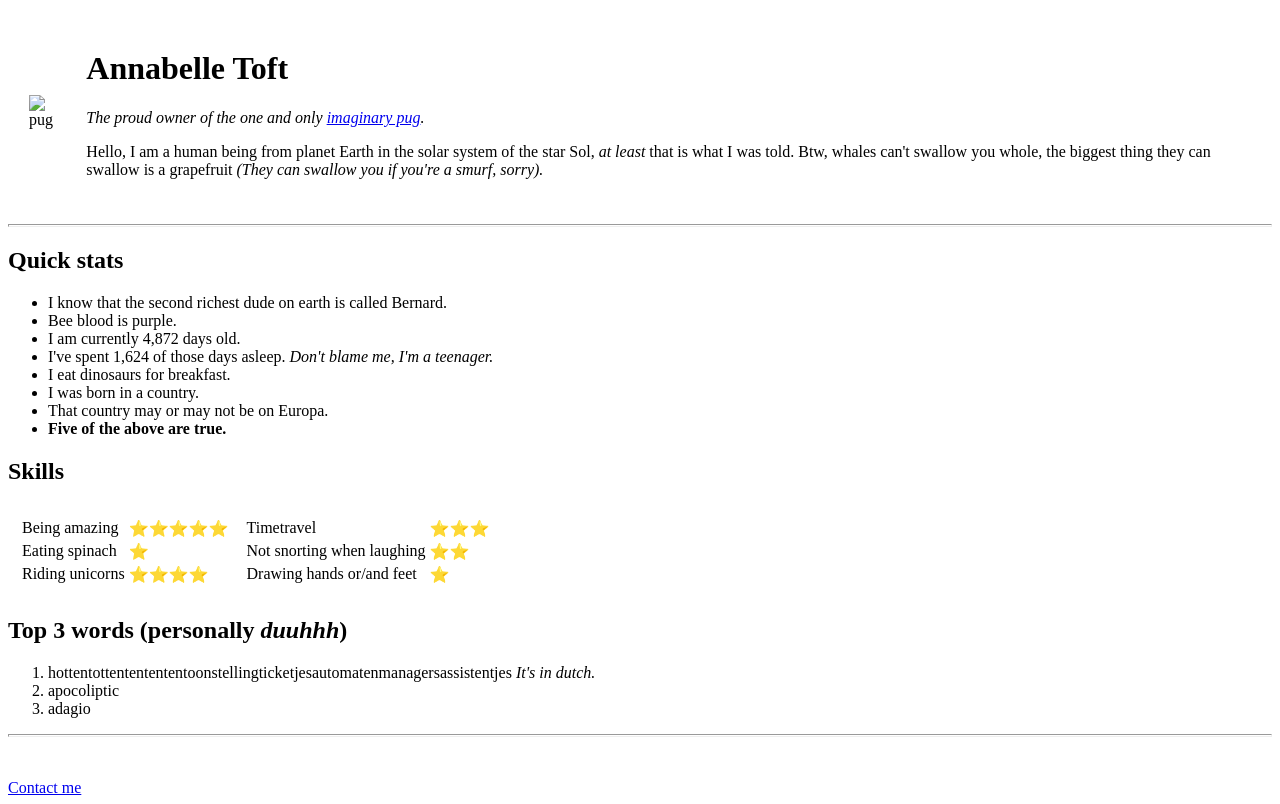
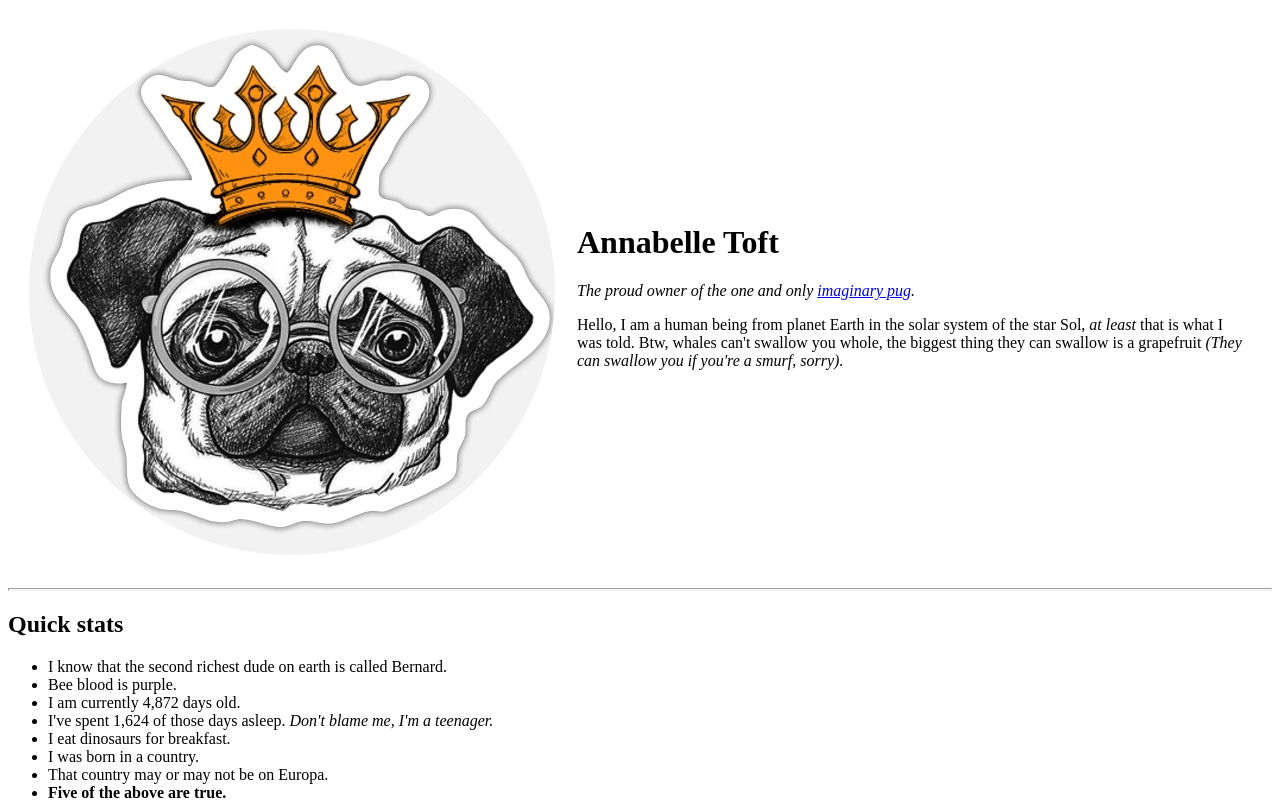
Before and after one commit to AnnablleIsAmazing/AnnabelleWebsite, a plain HTML site: page index-1.html in a window 1280 px wide. Shown: the top 804 px of the page. Drawn offline with Linux system fonts and the light colour scheme.

Commit message:
Update index-1.html

```diff
--- a/index-1.html
+++ b/index-1.html
@@ -12,7 +12,7 @@
 <body>
     <table cellspacing="20">
         <tr>
-            <td><img src='pug.png'alt="pug"></td>
+            <td><img src='pug-king-cute-pug-cool-dog-pet-crown-sticker-modified.png'alt="pug"></td>
             <td><h1>Annabelle Toft</h1>
                 <p><em>The proud owner of the one and only <a href="https://rb.gy/enaq3a">imaginary pug</a>.</em></p>
                 <p>Hello,  I am a human being from planet Earth in the solar system of the star Sol, <em>at least</em> that is what I was told.
```
